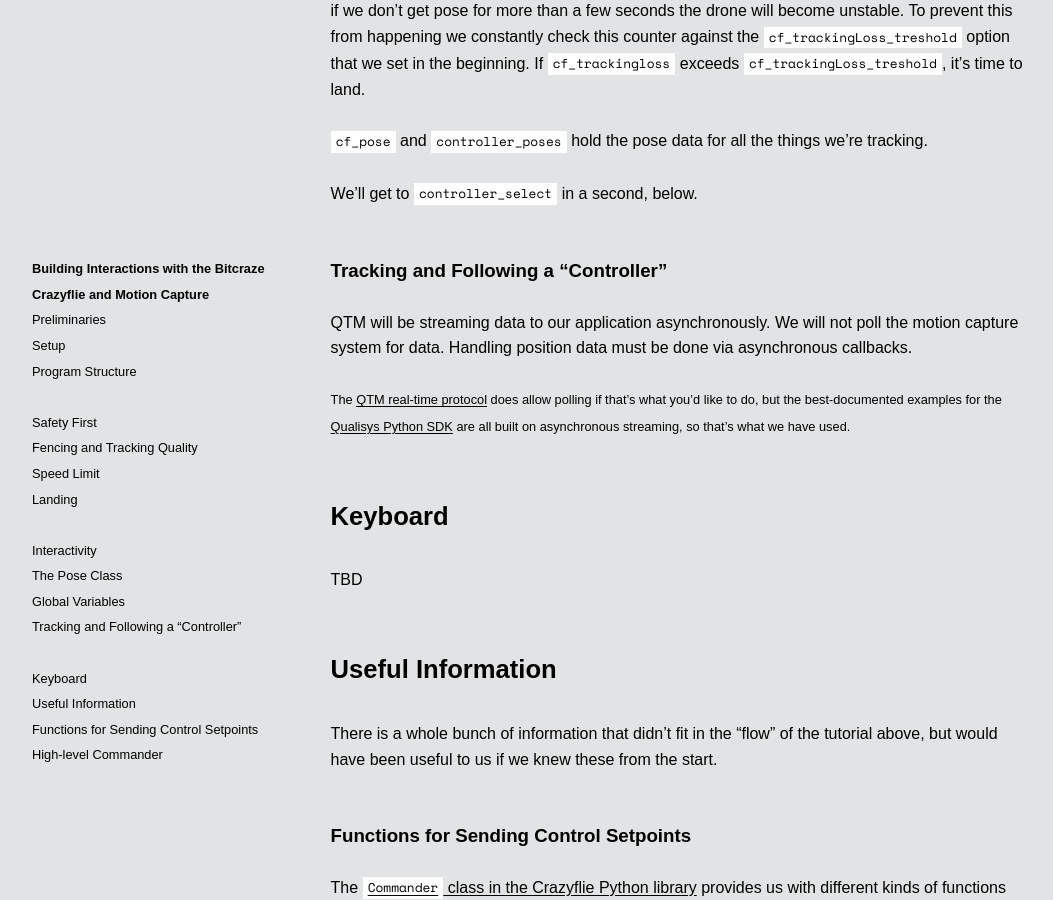
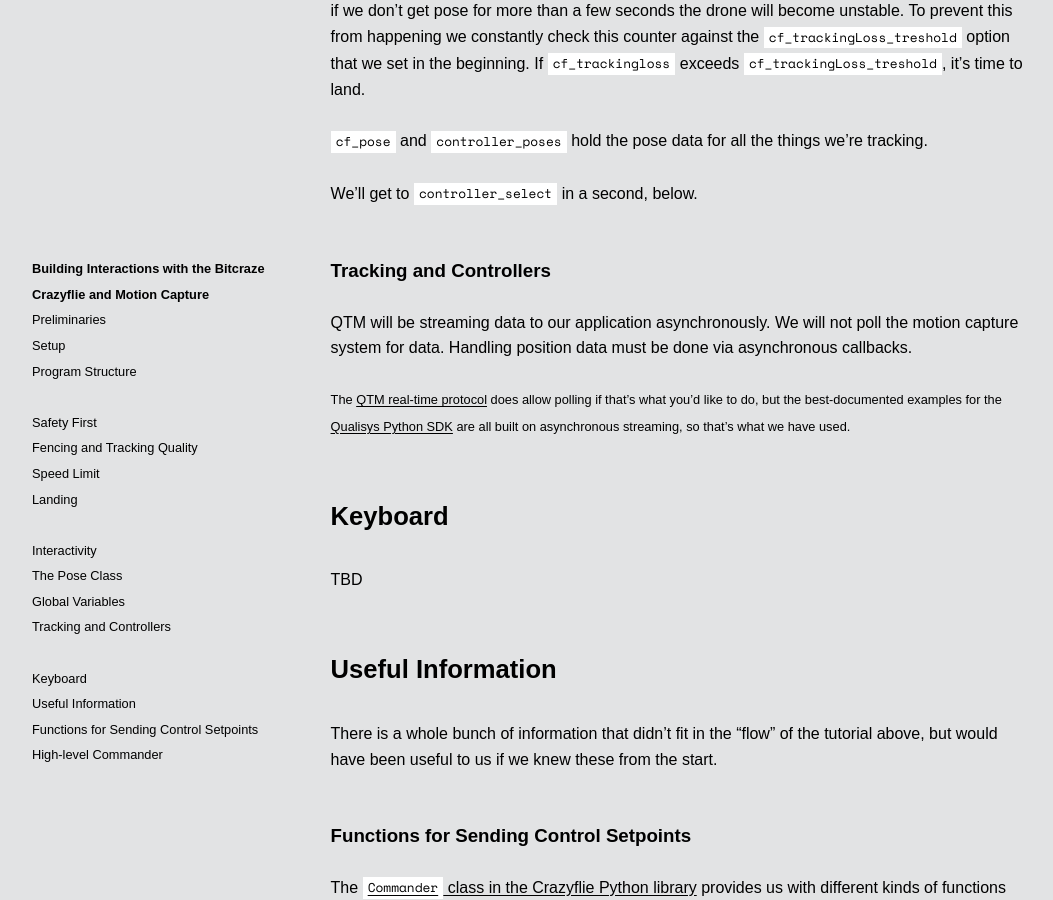
Before and after one commit to l77l77/mbaytas.github.io, a Jekyll site: the page built from crazyflie.md, in a window 1280 px wide and 900 px high, scrolled down 10066 px. Shown: the whole window, without its empty margins (108-1161 px from the left). Built offline with Jekyll 4.4.1, drawn with Linux system fonts in a browser that asks for light colours; some web fonts are replaced; our own code applies the rules of GitHub Pages for plain Markdown files; comment, search, counter and statistics services are not loaded.

Commit message:
Update crazyflie.md

```diff
--- a/crazyflie.md
+++ b/crazyflie.md
@@ -255,7 +255,7 @@ controller_select = 0
 We'll get to `controller_select` in a second, below.
 
 
-### Tracking and Following a "Controller"
+### Tracking and Controllers
 
 QTM will be streaming data to our application asynchronously. We will not poll the motion capture system for data. Handling position data must be done via asynchronous callbacks.
 
```
